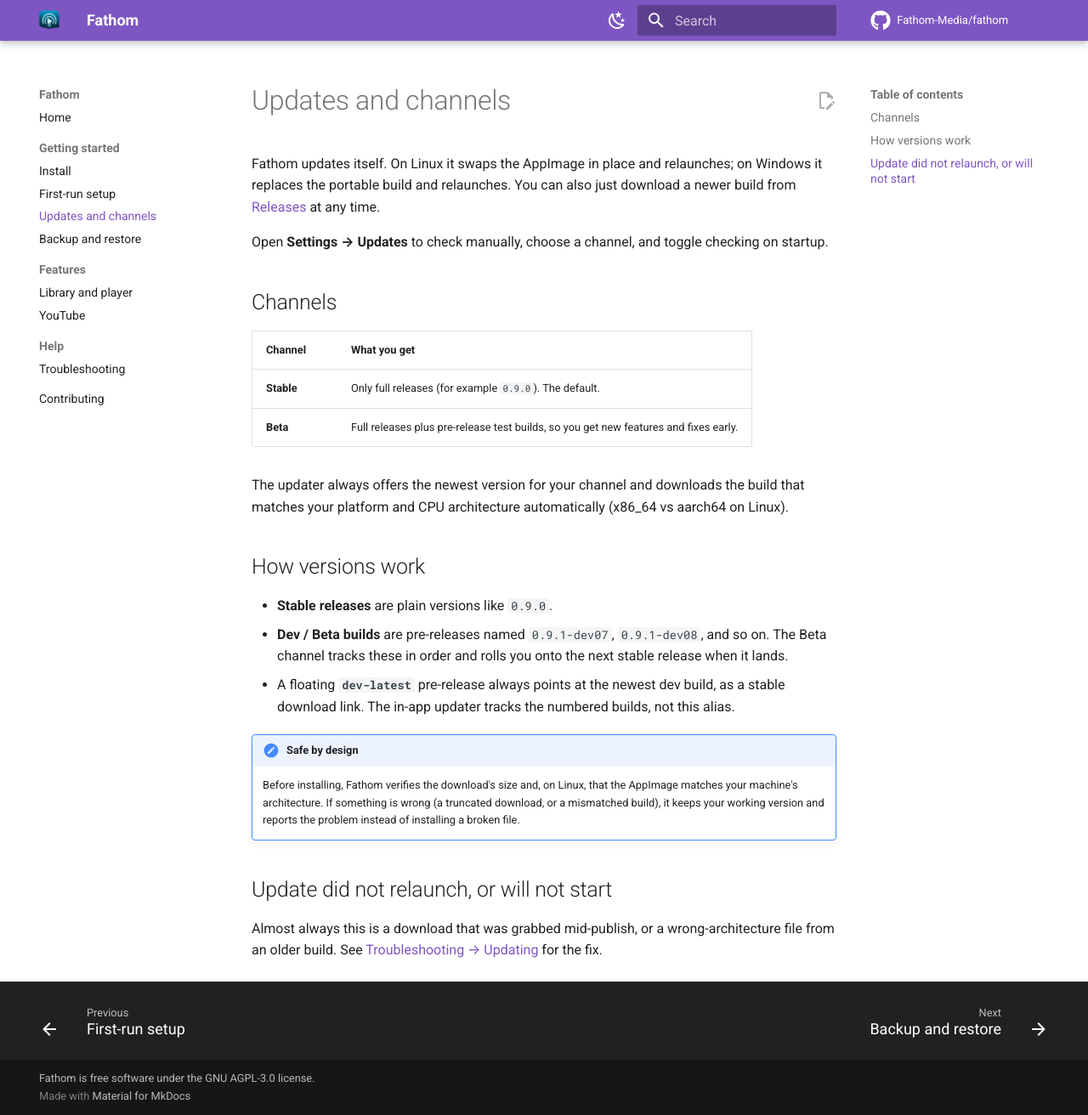
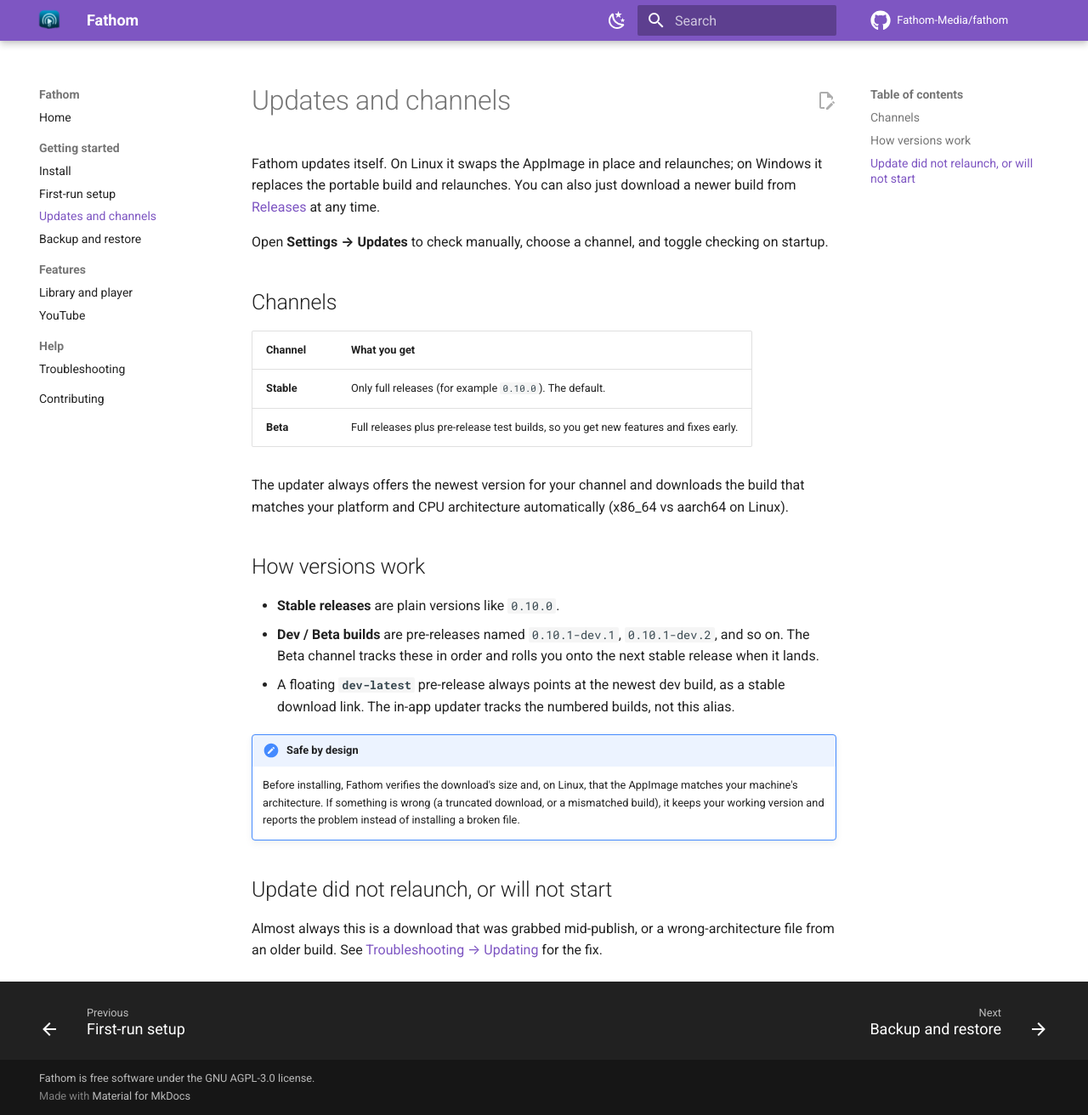
Before and after one commit to Fathom-Media/fathom, an MkDocs documentation site: the page built from docs/updates.md, in a window 1280 px wide and 1312 px high. Shown: the whole window at 85% size. Built offline with MkDocs 1.6.1 and Material for MkDocs 9.7.7, drawn with Linux system fonts in a browser that asks for light colours; comment, search, counter and statistics services are not loaded.

Commit message:
docs: show last-updated dates (git-revision-date plugin); refresh stale version examples

```diff
--- a/docs/updates.md
+++ b/docs/updates.md
@@ -8,15 +8,15 @@
 
 | Channel | What you get |
 | --- | --- |
-| **Stable** | Only full releases (for example `0.9.0`). The default. |
+| **Stable** | Only full releases (for example `0.10.0`). The default. |
 | **Beta** | Full releases plus pre-release test builds, so you get new features and fixes early. |
 
 The updater always offers the newest version for your channel and downloads the build that matches your platform and CPU architecture automatically (x86_64 vs aarch64 on Linux).
 
 ## How versions work
 
-- **Stable releases** are plain versions like `0.9.0`.
-- **Dev / Beta builds** are pre-releases named `0.9.1-dev07`, `0.9.1-dev08`, and so on. The Beta channel tracks these in order and rolls you onto the next stable release when it lands.
+- **Stable releases** are plain versions like `0.10.0`.
+- **Dev / Beta builds** are pre-releases named `0.10.1-dev.1`, `0.10.1-dev.2`, and so on. The Beta channel tracks these in order and rolls you onto the next stable release when it lands.
 - A floating **`dev-latest`** pre-release always points at the newest dev build, as a stable download link. The in-app updater tracks the numbered builds, not this alias.
 
 !!! note "Safe by design"
--- a/mkdocs.yml
+++ b/mkdocs.yml
@@ -41,6 +41,16 @@
     - content.code.copy
     - toc.follow
 
+plugins:
+  # Re-declare search: it's on by default only when there's no plugins section.
+  - search
+  # Shows a "Last update" date on each page, from git history (needs
+  # fetch-depth: 0 in the docs workflow, which is set). Build date is a fallback
+  # so a shallow/edge build still renders.
+  - git-revision-date-localized:
+      enable_creation_date: false
+      fallback_to_build_date: true
+
 markdown_extensions:
   - admonition
   - attr_list
```
Also changed, not shown: 1 other file.
